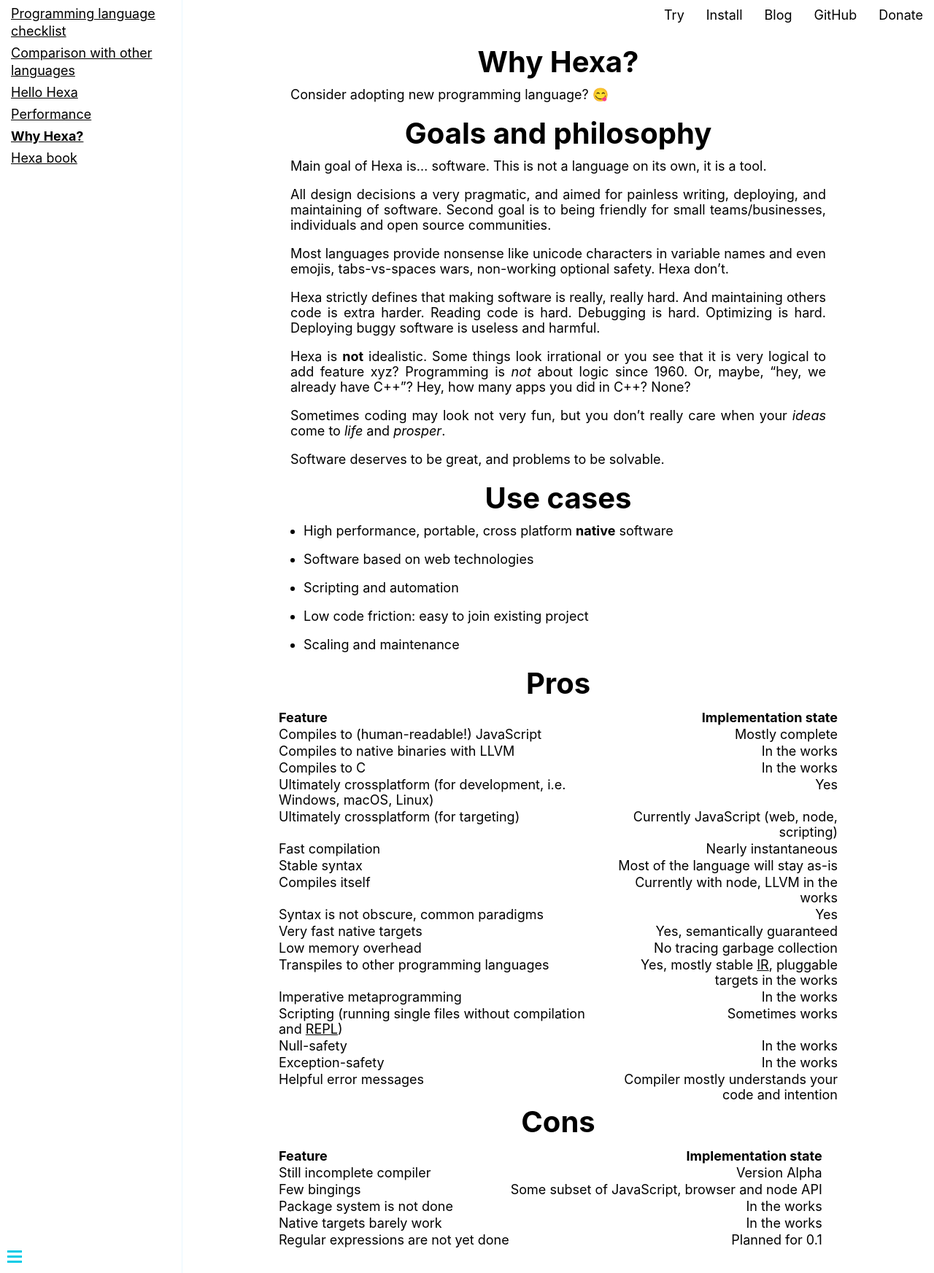
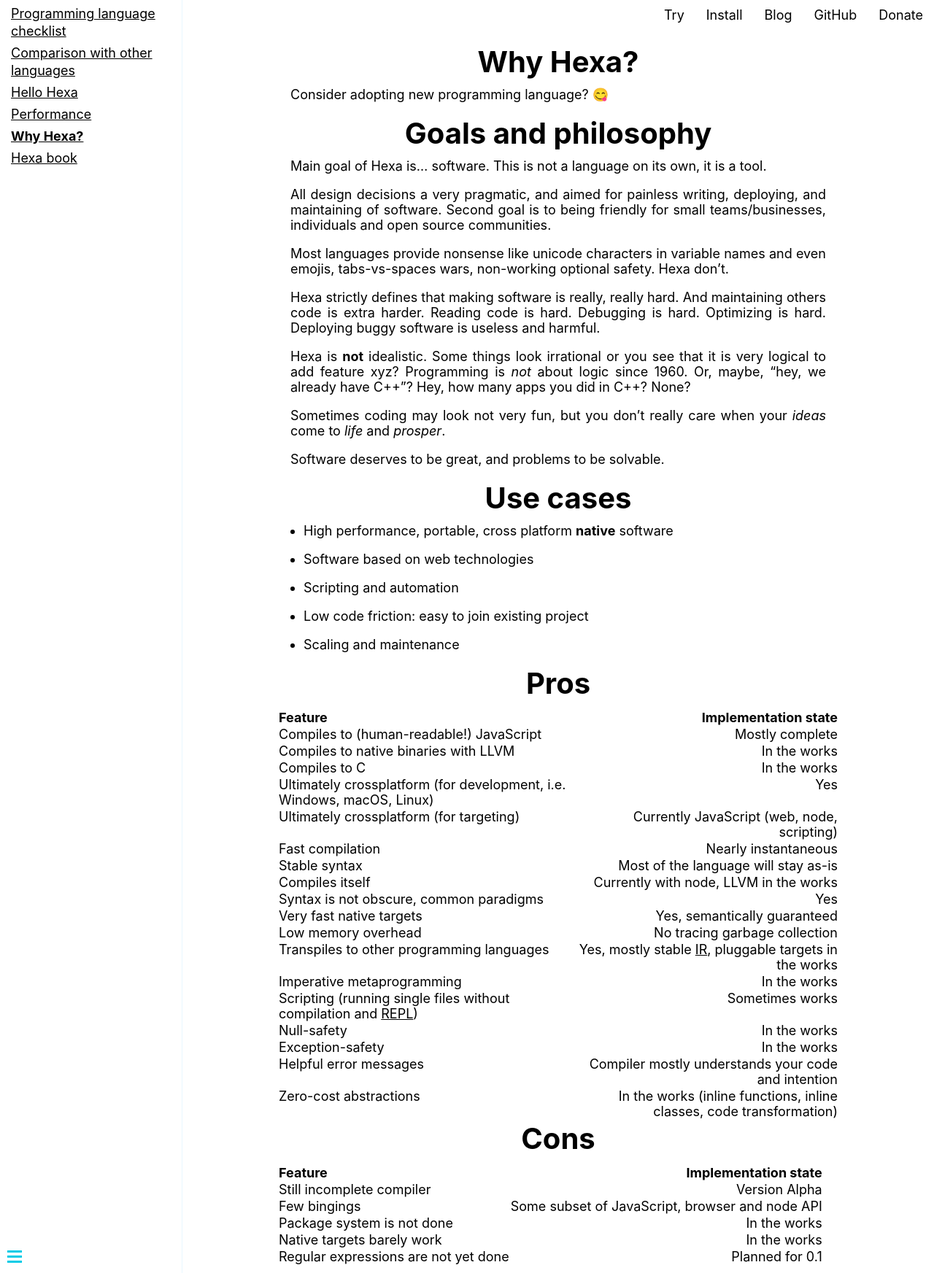
Before and after one commit to hexalang/hexalang.github.io, a Jekyll site: the page built from _book/Profit.md, in a window 1280 px wide. Shown: the whole page at 73% size. Built offline with Jekyll 4.4.1, drawn with Linux system fonts in a browser that asks for light colours; emoji names are drawn with the system emoji font.

Commit message:
Update Profit.md

```diff
--- a/_book/Profit.md
+++ b/_book/Profit.md
@@ -55,6 +55,7 @@
 | Null-safety | In the works |
 | Exception-safety | In the works |
 | Helpful error messages | Compiler mostly understands your code and intention |
+| Zero-cost abstractions | In the works (inline functions, inline classes, code transformation) |
 
 ## Cons
 
```
